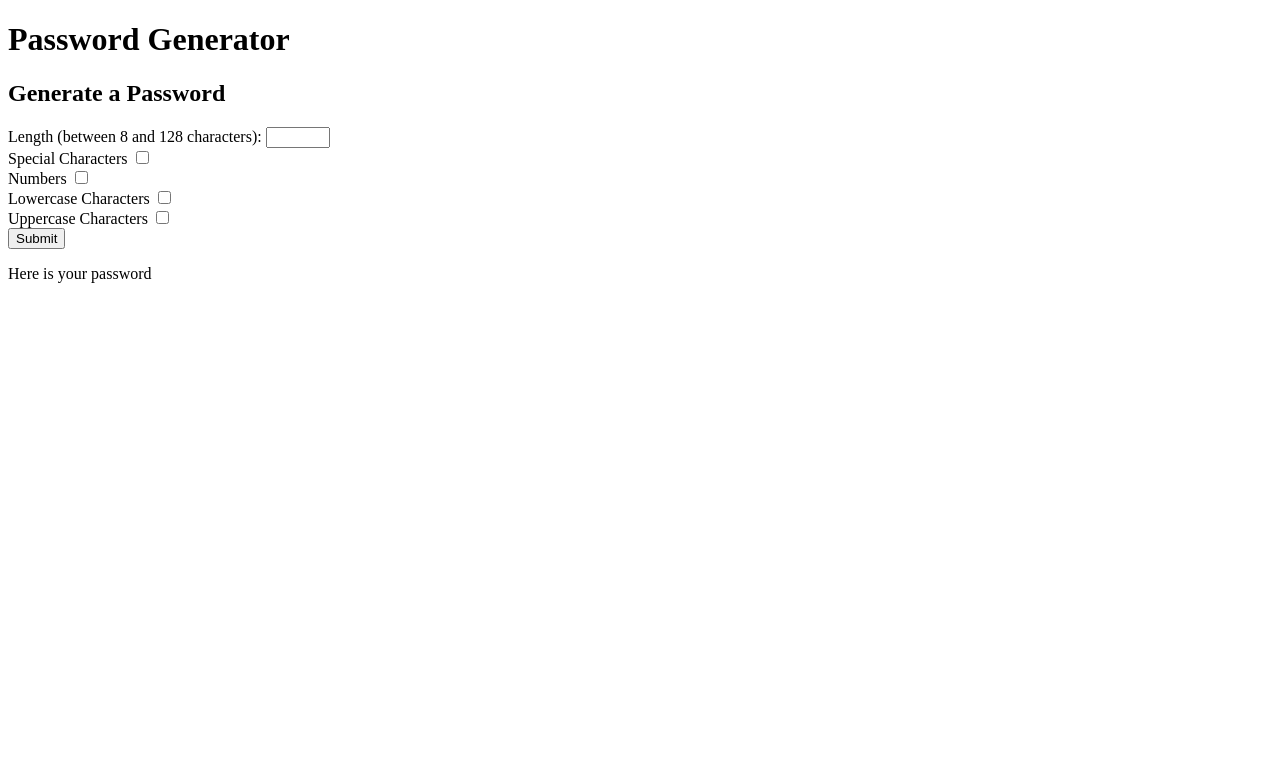
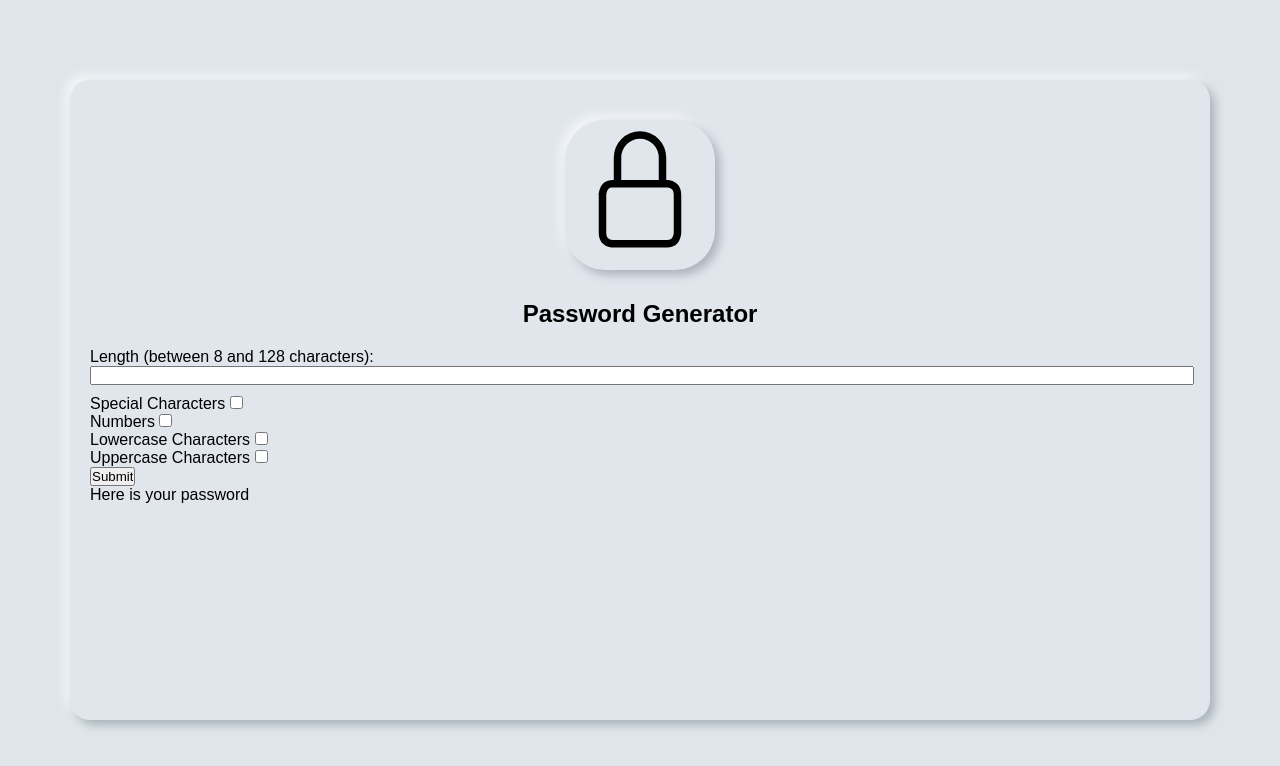
Before and after one commit to wbrink/password-generator, a plain HTML site: page index.html in a window 1280 px wide. Drawn offline with Linux system fonts and the light colour scheme.

Commit message:
soft-ui logo and background with bootstrap breakpoints

```diff
--- a/app.js
+++ b/app.js
@@ -22,10 +22,10 @@ var upperCase = ["A", "B","C","D","E","F","G","H","I","J","K","L","M",
 
 generateButton.addEventListener("click", generatePassword); // event parameter is passed to the callback function
 
-var password = [];
+
 function generatePassword(e) {
   e.preventDefault(); // don't want the form to submit, want form data to stay the same after click
-
+  var password = [];
   var charTypes = [];
 
   // if no character types are checked notify and return
@@ -80,5 +80,6 @@ function generatePassword(e) {
   password = password.join("");
   // join array together to make a string
   passwordGenerator.innerText = password;
+  console.log(password);
 
 } // end submit click callback
--- a/index.html
+++ b/index.html
@@ -9,43 +9,47 @@
     <title>Password Generator</title>
   </head>
   <body>
-    <h1>Password Generator</h1>
+    <div class="container">
+      <!-- <div class="image-container"> -->
+      <img src="lock.svg" alt="" />
+      <!-- </div> -->
 
-    <div class="container">
-      <h2>Generate a Password</h2>
+      <h1>Password Generator</h1>
 
       <form action="">
         <label for="length">Length (between 8 and 128 characters):</label>
         <input type="number" name="length" id="length" min="8" max="128" />
+
         <div>
           <label for="specialCharacters">Special Characters</label>
           <input type="checkbox" name="specialCharacters" id="specialCharacters" />
         </div>
+
         <div>
           <label for="specialCharacters">Numbers</label>
           <input type="checkbox" name="numbers" id="numbers" />
         </div>
+
         <div>
           <label for="specialCharacters">Lowercase Characters</label>
           <input type="checkbox" name="lowerCase" id="lowerCase" />
         </div>
+
         <div>
           <label for="specialCharacters">Uppercase Characters</label>
           <input type="checkbox" name="upperCase" id="upperCase" />
         </div>
+
         <input type="submit" value="Submit" id="submit" />
       </form>
-
 
       <div id="message">
         <p>Here is your password</p>
       </div>
 
-      <div id="password-generator">
+      <div id="password-generator"></div>
+    </div>
 
-      </div>
-
-      <script src="app.js"></script>
-    </div>
+    <script src="app.js"></script>
   </body>
 </html>
--- a/style.css
+++ b/style.css
@@ -0,0 +1,107 @@
+* {
+  margin: 0;
+  padding: 0;
+}
+
+html,
+body {
+  height: 100%;
+}
+
+body {
+  background-color: #dfe6e9;
+  /* background-color: #b2bec3; */
+  display: flex;
+  flex-direction: column;
+  justify-content: center;
+  align-items: center;
+
+  font-family: Arial, Helvetica, sans-serif;
+}
+
+.container h1 {
+  text-align: center;
+  margin: 0px 20px 20px 20px;
+  font-size: 24px;
+}
+
+.container {
+  box-sizing: border-box;
+  /* want to fill whole container */
+  min-height: 80vh;
+  width: 100%;
+  padding: 20px;
+  margin: auto auto;
+  background-color: #e1e6ec;
+  border-radius: 20px;
+  box-shadow: 5px 5px 10px #abb3bc, -5px -5px 10px #f3f6f9;
+}
+
+.container img {
+  display: block;
+  width: 100%;
+  margin: 20px auto;
+
+  /* neumorphism */
+  border-radius: 40px;
+  box-shadow: 5px 5px 10px #abb3bc, -5px -5px 10px #f3f6f9;
+}
+
+input[type="number"] {
+  display: block;
+  width: 100%;
+  margin-bottom: 10px;
+}
+
+/* screen sizes <= 575 */
+@media (max-width: 575px) {
+  .container img {
+    width: 100px;
+  }
+}
+
+/* break points from bootstrap */
+@media (min-width: 576px) {
+  .container {
+    max-width: 540px;
+    /* background: blue; */
+  }
+
+  .container img {
+    width: 100px;
+  }
+}
+
+@media (min-width: 768px) {
+  .container {
+    max-width: 720px;
+    /* background: red; */
+  }
+
+  .container img {
+    width: 100px;
+  }
+}
+
+@media (min-width: 992px) {
+  .container {
+    max-width: 960px;
+    /* background: green; */
+  }
+
+  .container img {
+    width: 150px;
+  }
+}
+
+@media (min-width: 1200px) {
+  .container {
+    max-width: 1140px;
+    /* background: brown; */
+  }
+
+  .container img {
+    width: 150px;
+    margin-bottom: 30px;
+  }
+}
```
Also changed, not shown: lock.svg (added).
